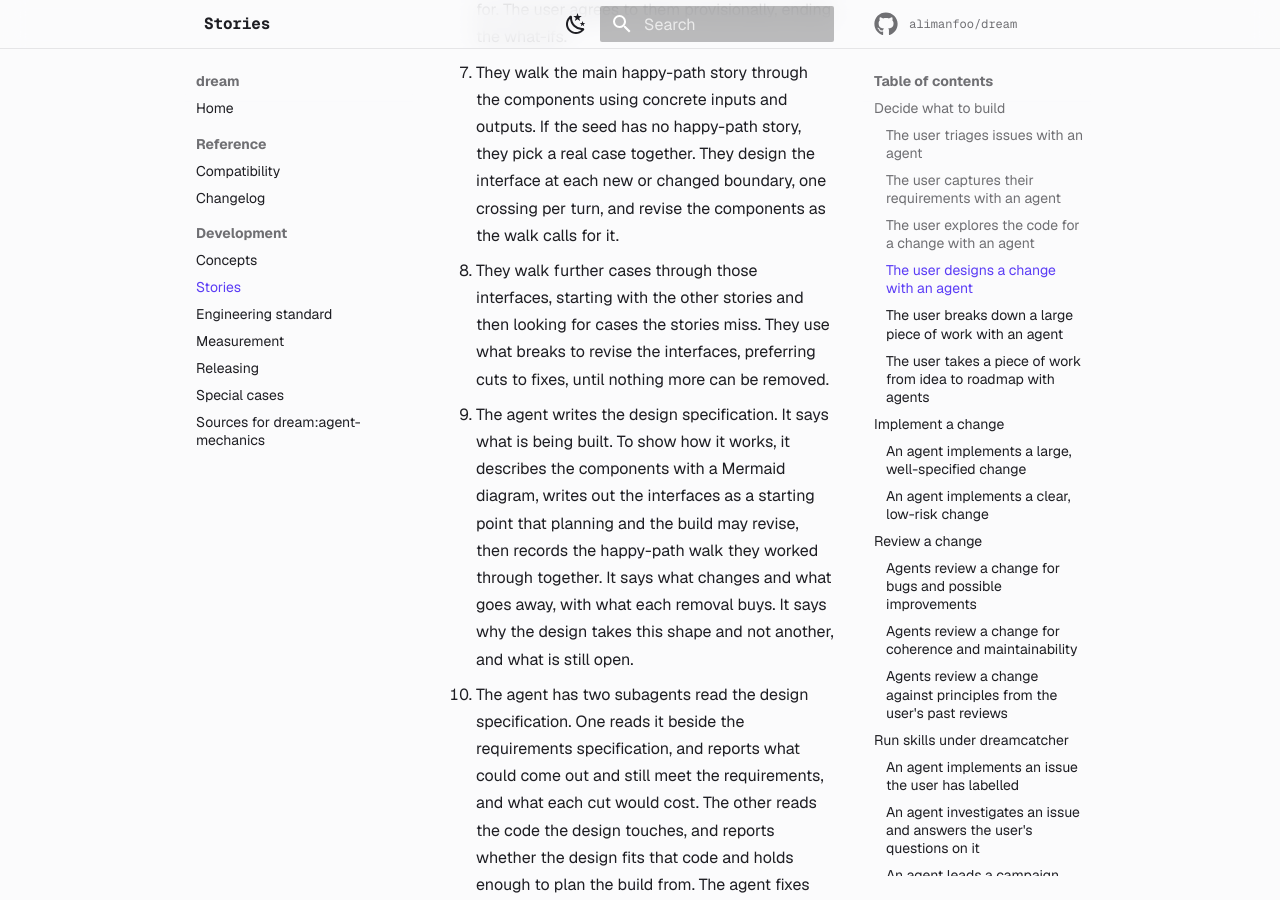
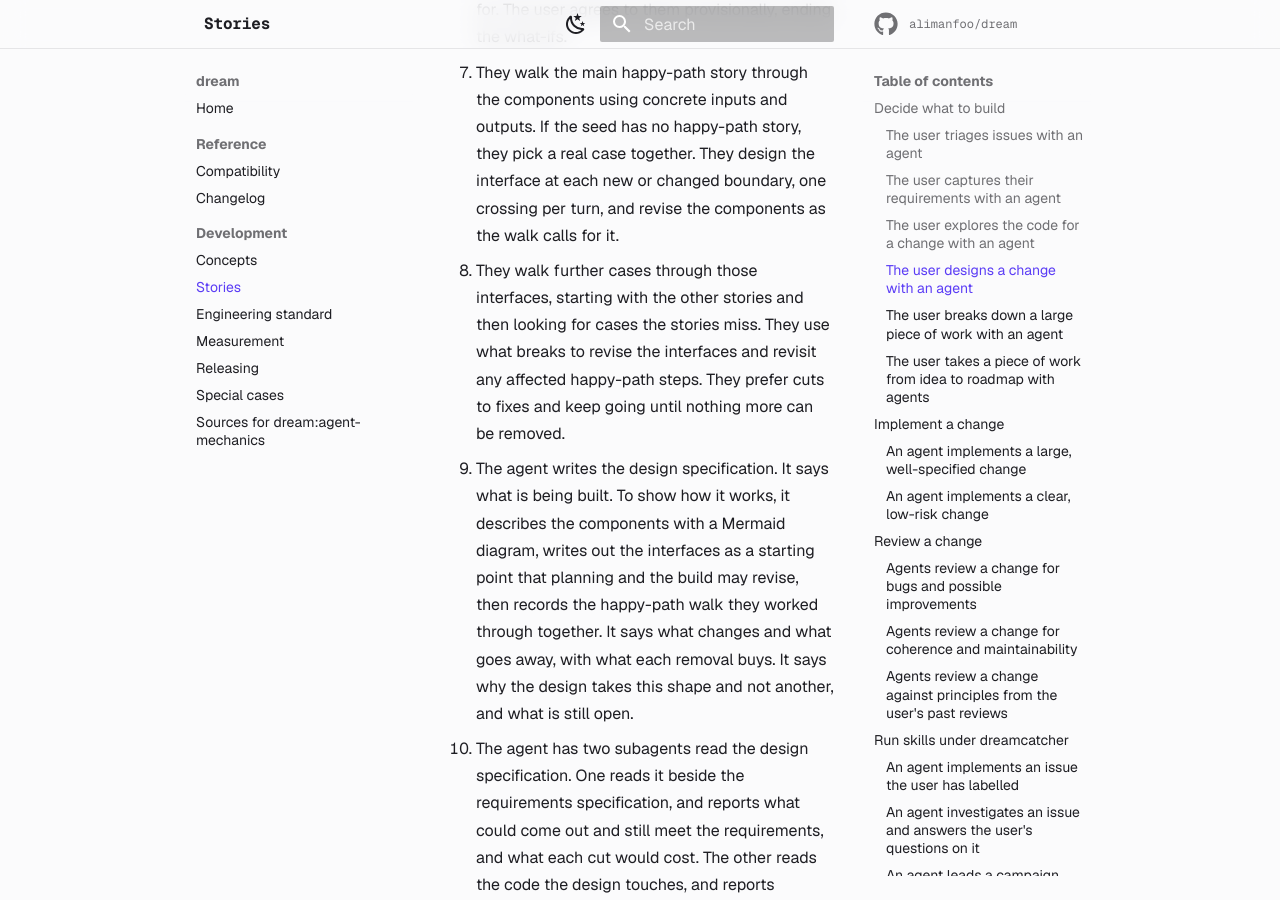
Before and after one commit to alimanfoo/dream, an MkDocs documentation site: the page built from docs/stories.md, in a window 1280 px wide and 900 px high, scrolled down 6619 px. Built offline with MkDocs 1.6.1 and Material for MkDocs 9.7.7, drawn with Linux system fonts in a browser that asks for light colours; comment, search, counter and statistics services are not loaded.

Commit message:
Revisit the happy path when interfaces change
Co-Authored-By: Codex <noreply@openai.com>

```diff
--- a/docs/stories.md
+++ b/docs/stories.md
@@ -168,8 +168,8 @@ from.
    crossing per turn, and revise the components as the walk calls for it.
 8. They walk further cases through those interfaces, starting with the other
    stories and then looking for cases the stories miss. They use what breaks to
-   revise the interfaces, preferring cuts to fixes, until nothing more can be
-   removed.
+   revise the interfaces and revisit any affected happy-path steps. They prefer
+   cuts to fixes and keep going until nothing more can be removed.
 9. The agent writes the design specification. It says what is being built. To
    show how it works, it describes the components with a Mermaid diagram, writes
    out the interfaces as a starting point that planning and the build may
```
Also changed, not shown: plugins/dream/skills/weave/SKILL.md (+2 -1 lines).
